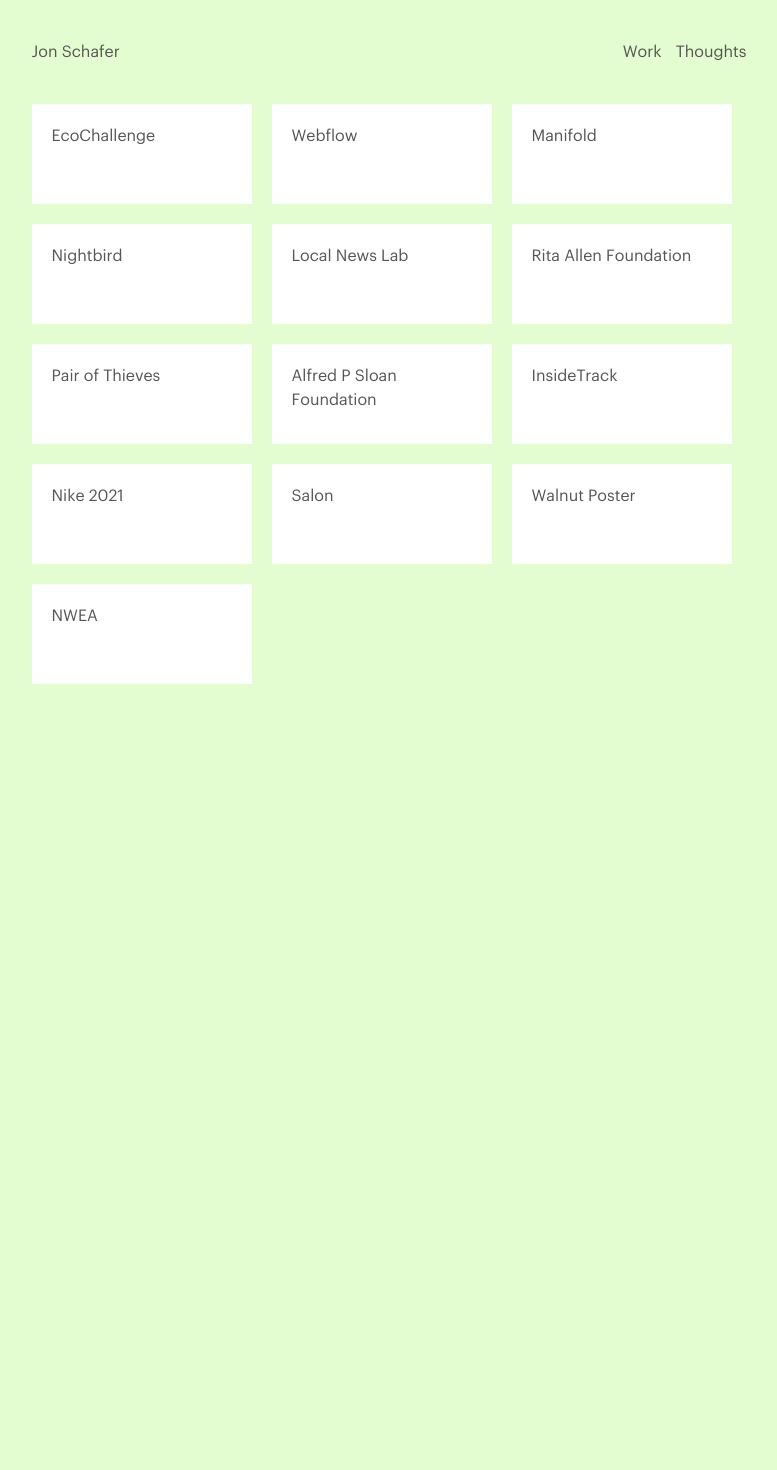
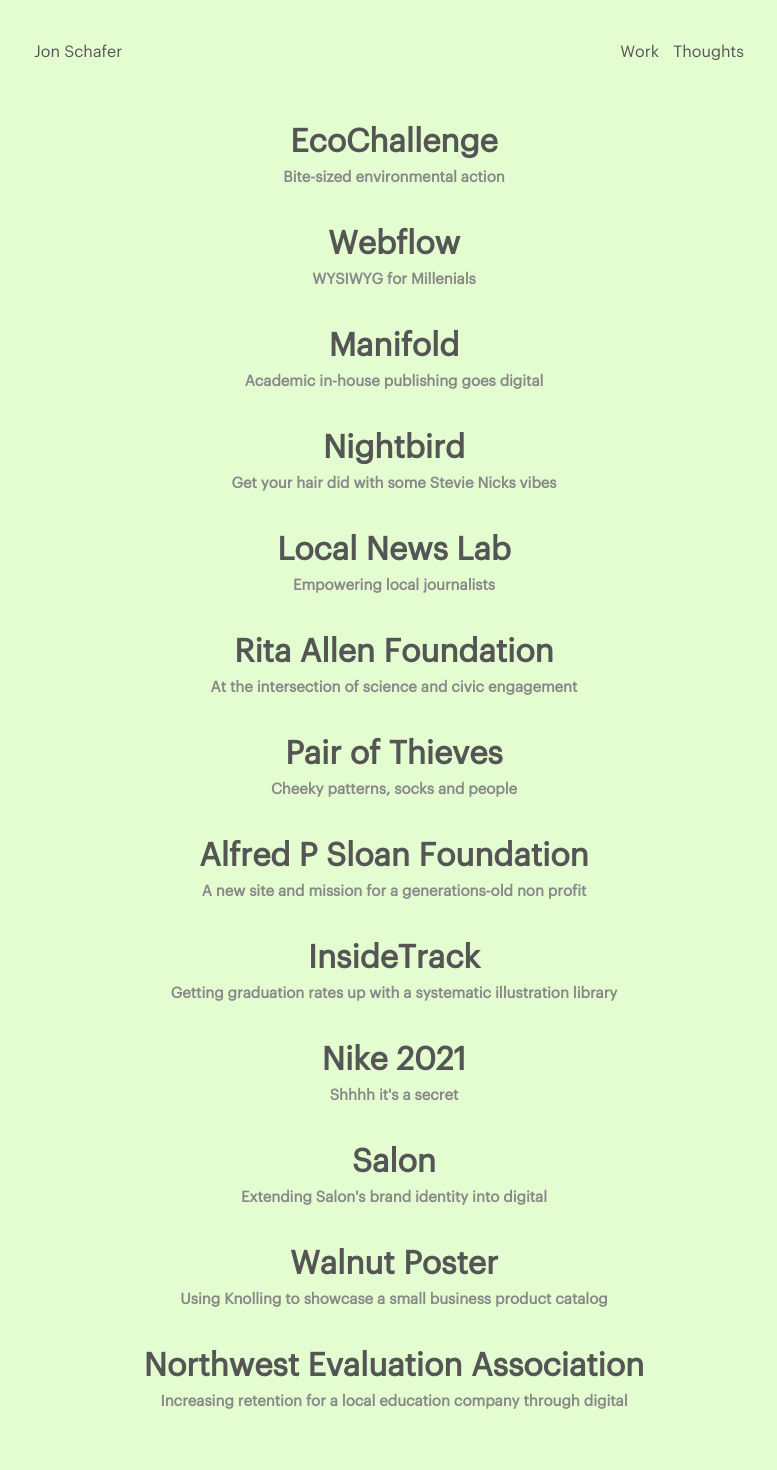
Before and after one commit to jonaschafer/jonaschafer.github.io, a Jekyll site: the page built from work.html, in a window 1280 px wide. Shown: the whole page, without its empty margins (246-1023 px from the left). Built offline with Jekyll 4.4.1, drawn with Linux system fonts in a browser that asks for light colours; before the commit the page ends 900 px from its top, so only the background shows below that.

Commit message:
created work-grid to house flexbox work version and replaced content on /work with a list like /thoughts. created new styles on type.scss for work list and work list blurb.

```diff
--- a/assets/stylesheets/core/_layout.scss
+++ b/assets/stylesheets/core/_layout.scss
@@ -15,7 +15,7 @@
 }
 
 .container-child {
-  max-width: 725px;
+  max-width: 720px;
   margin: 0 auto;
 }
 
--- a/assets/stylesheets/core/_type.scss
+++ b/assets/stylesheets/core/_type.scss
@@ -36,6 +36,34 @@
   li {
     font-size: 14px;
   }
+}
+
+// Added to /work to match /thoughts type treatment
+.work-list {
+  font-family: 'Graphik-Regular', Helvetica, Arial, sans-serif;
+  font-weight: bold;
+  font-size: 32px;
+  line-height: 36px;
+  text-align: center;
+  margin: 0;
+  padding-top: 20px;
+  color: $grey;
+  // background:red;
+  // margin-bottom: 10px;
+}
+
+.work-list:hover {
+    color: $coral;
+}
+
+.work-list-blurb {
+  font-family: 'Graphik-Regular', Helvetica, Arial, sans-serif;
+  font-size: 15px;
+  color: #888;
+  // background: green;
+  // padding-top: 10px;
+  padding-bottom: 10px;
+  text-align: center;
 }
 
 h1 {
--- a/work.html
+++ b/work.html
@@ -9,111 +9,104 @@
 
 <div class="container-child">
 
-<div class="grid-parent">
+  <!-- ==========================================================================
+     List version
+  ==========================================================================
+  -->
 
   <a class="no-underline" href="/work/eco">
-    <div class="grid-child">
-      <p>EcoChallenge</p>
+    <div class="work-list">
+      EcoChallenge
+      <p class="work-list-blurb">Bite-sized environmental action</p>
+    </div>
+
+  </a>
+
+  <a class="no-underline" href="/work/webflow">
+    <div class="work-list">
+      Webflow
+      <p class="work-list-blurb">WYSIWYG for Millenials</p>
     </div>
   </a>
 
-  <a class="no-underline" href="/work/webflow">
-    <div class="grid-child">
-      <p>Webflow</p>
-    </div>
-  </a>
-
-  <!-- <a class="no-underline" href="/work/font">
-    <div class="grid-child">
-      <p>Levi the Font</p>
-    </div>
-  </a> -->
 
   <a class="no-underline" href="/work/manifold">
-    <div class="grid-child">
-      <p>Manifold</p>
+    <div class="work-list">
+      Manifold
+      <p class="work-list-blurb">Academic in-house publishing goes digital</p>
     </div>
   </a>
 
   <a class="no-underline" href="/work/nightbird">
-    <div class="grid-child">
-      <p>Nightbird</p>
+    <div class="work-list">
+      Nightbird
+      <p class="work-list-blurb">Get your hair did with some Stevie Nicks vibes</p>
     </div>
   </a>
 
     <a class="no-underline" href="/archive/lnl">
-  <div class="grid-child">
-    <p>Local News Lab</p>
+  <div class="work-list">
+    Local News Lab
+    <p class="work-list-blurb">Empowering local journalists</p>
   </div>
   </a>
 
-    <a class="no-underline" href="/archive/rita">
-      <div class="grid-child">
-        <p>Rita Allen Foundation</p>
-      </div>
-    </a>
-
-  <!-- <a class="no-underline" href="/archive/fathom">
-  <div class="grid-child">
-    <p>Fathom</p>
-  </div>
-  </a> -->
+  <a class="no-underline" href="/archive/rita">
+    <div class="work-list">
+      Rita Allen Foundation
+      <p class="work-list-blurb">At the intersection of science and civic engagement</p>
+    </div>
+  </a>
 
   <a class="no-underline" href="/archive/pot">
-  <div class="grid-child">
-    <p>Pair of Thieves</p>
+  <div class="work-list">
+    Pair of Thieves
+    <p class="work-list-blurb">Cheeky patterns, socks and people</p>
   </div>
   </a>
 
-  <!-- <a class="no-underline" href="/work/razorfish">
-      <div class="grid-child">
-      <p>Razorfish</p>
-    </div>
-  </a> -->
-
   <a class="no-underline" href="/work/sloan">
-    <div class="grid-child">
-      <p>Alfred P Sloan Foundation</p>
+    <div class="work-list">
+      Alfred P Sloan Foundation
+      <p class="work-list-blurb">A new site and mission for a generations-old non profit</p>
     </div>
   </a>
 
   <a class="no-underline" href="/archive/insidetrack">
-      <div class="grid-child">
-      <p>InsideTrack</p>
+      <div class="work-list">
+      InsideTrack
+      <p class="work-list-blurb">Getting graduation rates up with a systematic illustration library</p>
     </div>
   </a>
 
   <a class="no-underline" href="/archive/2021">
-    <div class="grid-child">
-      <p>Nike 2021</p>
+    <div class="work-list">
+      Nike 2021
+      <p class="work-list-blurb">Shhhh it's a secret</p>
     </div>
   </a>
 
   <a class="no-underline" href="/work/salon">
-    <div class="grid-child">
-      <p>Salon</p>
+    <div class="work-list">
+      Salon
+      <p class="work-list-blurb">Extending Salon's brand identity into digital</p>
     </div>
   </a>
 
   <a class="no-underline" href="/archive/poster">
-    <div class="grid-child">
-      <p>Walnut Poster</p>
+    <div class="work-list">
+      Walnut Poster
+      <p class="work-list-blurb">Using Knolling to showcase a small business product catalog</p>
     </div>
   </a>
 
   <a class="no-underline" href="/work/nwea">
-    <div class="grid-child">
-      <p>NWEA</p>
+    <div class="work-list">
+      Northwest Evaluation Association
+      <p class="work-list-blurb">Increasing retention for a local education company through digital</p>
     </div>
   </a>
 
-  <!-- <a class="no-underline" href="/work/logos">
-    <div class="grid-child">
-      <p>Logos</p>
-    </div>
-  </a> -->
-
-</div>
 
 </div>
 
```
Also changed, not shown: work-grid.html (added, +125 -0 lines).
